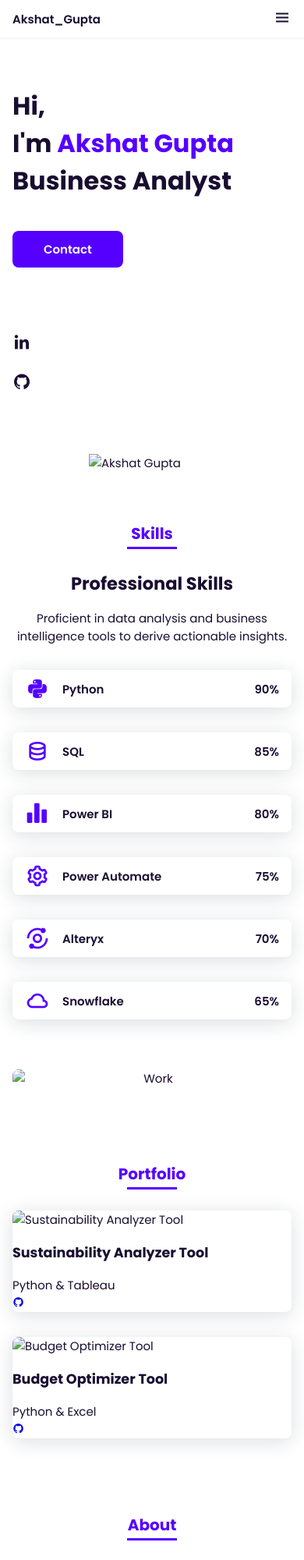
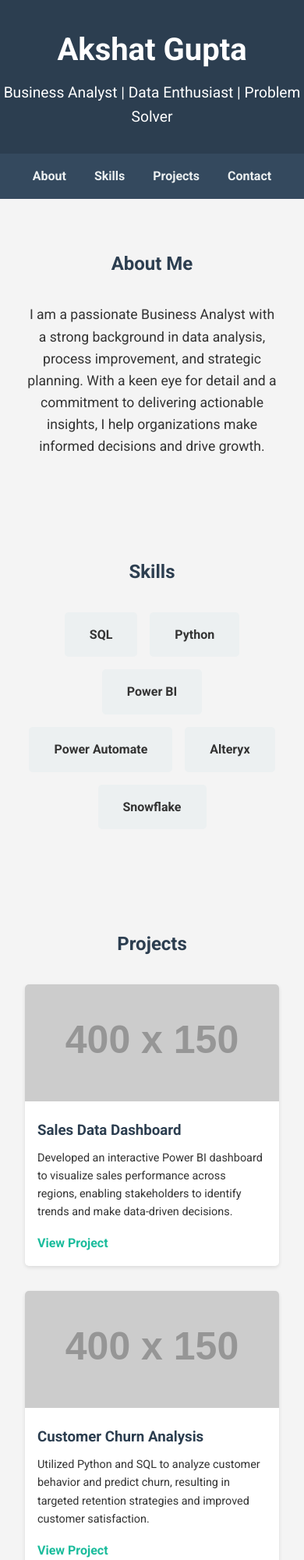
Before and after one commit to Analytics-AkshatGupta/AkshatGupta_Portfolio, a plain HTML site: page index.html in a window 390 px wide. Shown: the top 2000 px of the page at 78% size. Drawn offline with nearby package versions, Linux system fonts and the light colour scheme; placeholder pictures from the web are drawn by us.

Commit message:
index.html

```diff
--- a/index.html
+++ b/index.html
@@ -3,181 +3,236 @@
 <head>
     <meta charset="UTF-8">
     <meta name="viewport" content="width=device-width, initial-scale=1.0">
-    <title>Akshat Gupta - Business Analyst Portfolio</title>
-    <!-- Boxicons CDN Link -->
-    <link href='https://cdn.jsdelivr.net/npm/boxicons@2.0.5/css/boxicons.min.css' rel='stylesheet'>
-    <!-- Custom CSS -->
-    <link rel="stylesheet" href="styles.css">
+    <title>Business Analyst Portfolio</title>
+    <!-- Google Fonts -->
+    <link href="https://fonts.googleapis.com/css2?family=Roboto:wght@400;700&display=swap" rel="stylesheet">
+    <!-- Font Awesome for Icons -->
+    <link rel="stylesheet" href="https://cdnjs.cloudflare.com/ajax/libs/font-awesome/6.0.0/css/all.min.css">
+    <style>
+        /* Reset and Base Styles */
+        * {
+            margin: 0;
+            padding: 0;
+            box-sizing: border-box;
+        }
+        body {
+            font-family: 'Roboto', sans-serif;
+            background-color: #f4f4f4;
+            color: #333;
+            line-height: 1.6;
+        }
+        a {
+            color: #333;
+            text-decoration: none;
+        }
+        /* Header */
+        header {
+            background-color: #2c3e50;
+            color: #fff;
+            padding: 2rem 0;
+            text-align: center;
+        }
+        header h1 {
+            font-size: 2.5rem;
+            margin-bottom: 0.5rem;
+        }
+        header p {
+            font-size: 1.2rem;
+        }
+        /* Navigation */
+        nav {
+            background-color: #34495e;
+            padding: 1rem 0;
+            text-align: center;
+        }
+        nav a {
+            margin: 0 1rem;
+            color: #ecf0f1;
+            font-weight: bold;
+        }
+        nav a:hover {
+            color: #1abc9c;
+        }
+        /* Sections */
+        section {
+            padding: 4rem 2rem;
+            max-width: 1000px;
+            margin: auto;
+        }
+        section h2 {
+            text-align: center;
+            margin-bottom: 2rem;
+            color: #2c3e50;
+        }
+        /* About */
+        .about p {
+            max-width: 800px;
+            margin: auto;
+            text-align: center;
+            font-size: 1.1rem;
+        }
+        /* Skills */
+        .skills-list {
+            display: flex;
+            flex-wrap: wrap;
+            justify-content: center;
+            gap: 1rem;
+        }
+        .skill-item {
+            background-color: #ecf0f1;
+            padding: 1rem 2rem;
+            border-radius: 5px;
+            font-weight: bold;
+        }
+        /* Projects */
+        .projects {
+            display: grid;
+            grid-template-columns: repeat(auto-fit, minmax(250px, 1fr));
+            gap: 2rem;
+        }
+        .project-card {
+            background-color: #fff;
+            border-radius: 5px;
+            overflow: hidden;
+            box-shadow: 0 2px 5px rgba(0,0,0,0.1);
+        }
+        .project-card img {
+            width: 100%;
+            height: 150px;
+            object-fit: cover;
+        }
+        .project-card .project-content {
+            padding: 1rem;
+        }
+        .project-card h3 {
+            margin-bottom: 0.5rem;
+            color: #2c3e50;
+        }
+        .project-card p {
+            font-size: 0.9rem;
+            margin-bottom: 1rem;
+        }
+        .project-card a {
+            color: #1abc9c;
+            font-weight: bold;
+        }
+        /* Contact */
+        .contact-form {
+            max-width: 600px;
+            margin: auto;
+        }
+        .contact-form input,
+        .contact-form textarea {
+            width: 100%;
+            padding: 0.75rem;
+            margin-bottom: 1rem;
+            border: 1px solid #ccc;
+            border-radius: 5px;
+        }
+        .contact-form button {
+            background-color: #1abc9c;
+            color: #fff;
+            border: none;
+            padding: 0.75rem 2rem;
+            border-radius: 5px;
+            cursor: pointer;
+            font-size: 1rem;
+        }
+        .contact-form button:hover {
+            background-color: #16a085;
+        }
+        /* Footer */
+        footer {
+            background-color: #2c3e50;
+            color: #ecf0f1;
+            text-align: center;
+            padding: 2rem 0;
+        }
+        footer a {
+            color: #ecf0f1;
+            margin: 0 0.5rem;
+        }
+        footer a:hover {
+            color: #1abc9c;
+        }
+    </style>
 </head>
 <body>
-    <!-- Header -->
-    <header class="l-header">
-        <nav class="nav bd-grid">
-            <div>
-                <a href="#" class="nav__logo">Akshat_Gupta</a>
-            </div>
-            <div class="nav__menu" id="nav-menu">
-                <ul class="nav__list">
-                    <li class="nav__item"><a href="#home" class="nav__link active-link"><i class='bx bx-home'></i> Home</a></li>
-                    <li class="nav__item"><a href="#skills" class="nav__link"><i class='bx bx-code'></i> Skills</a></li>
-                    <li class="nav__item"><a href="#portfolio" class="nav__link"><i class='bx bx-briefcase'></i> Portfolio</a></li>
-                    <li class="nav__item"><a href="#about" class="nav__link"><i class='bx bx-user'></i> About</a></li>
-                    <li class="nav__item"><a href="#contact" class="nav__link"><i class='bx bx-envelope'></i> Contact</a></li>
-                </ul>
-            </div>
-            <div class="nav__toggle" id="nav-toggle">
-                <i class='bx bx-menu'></i>
-            </div>
-        </nav>
+
+    <header>
+        <h1>Akshat Gupta</h1>
+        <p>Business Analyst | Data Enthusiast | Problem Solver</p>
     </header>
 
-    <!-- Main Content -->
-    <main class="l-main">
-        <!-- Home Section -->
-        <section class="home bd-grid" id="home">
-            <div class="home__data">
-                <h1 class="home__title">Hi,<br>I'm <span class="home__title-color">Akshat Gupta</span><br>Business Analyst</h1>
-                <a href="#contact" class="button">Contact</a>
-            </div>
-            <div class="home__social">
-                <a href="https://www.linkedin.com/in/akshat-gupta-235b361b2" class="home__social-icon" target="_blank"><i class='bx bxl-linkedin'></i></a>
-                <a href="https://github.com/Analytics-AkshatGupta" class="home__social-icon" target="_blank"><i class='bx bxl-github'></i></a>
-            </div>
-            <div class="home__img">
-                <img src="portfolio.png" alt="Akshat Gupta">
+    <nav>
+        <a href="#about">About</a>
+        <a href="#skills">Skills</a>
+        <a href="#projects">Projects</a>
+        <a href="#contact">Contact</a>
+    </nav>
+
+    <section id="about" class="about">
+        <h2>About Me</h2>
+        <p>
+            I am a passionate Business Analyst with a strong background in data analysis, process improvement, and strategic planning. With a keen eye for detail and a commitment to delivering actionable insights, I help organizations make informed decisions and drive growth.
+        </p>
+    </section>
+
+    <section id="skills">
+        <h2>Skills</h2>
+        <div class="skills-list">
+            <div class="skill-item">SQL</div>
+            <div class="skill-item">Python</div>
+            <div class="skill-item">Power BI</div>
+            <div class="skill-item">Power Automate</div>
+            <div class="skill-item">Alteryx</div>
+            <div class="skill-item">Snowflake</div>
         </div>
     </section>
 
-        <!-- Skills Section -->
-        <section class="skills section" id="skills">
-            <h2 class="section-title">Skills</h2>
-            <div class="skills__container bd-grid">
-                <div>
-                    <h2 class="skills__subtitle">Professional Skills</h2>
-                    <p class="skills__text">Proficient in data analysis and business intelligence tools to derive actionable insights.</p>
-                    <div class="skills__data">
-                        <div class="skills__names">
-                            <i class='bx bxl-python skills__icon'></i>
-                            <span class="skills__name">Python</span>
-                        </div>
-                        <div class="skills__bar skills__python"></div>
-                        <div><span class="skills__percentage">90%</span></div>
-                    </div>
-                    <div class="skills__data">
-                        <div class="skills__names">
-                            <i class='bx bx-data skills__icon'></i>
-                            <span class="skills__name">SQL</span>
-                        </div>
-                        <div class="skills__bar skills__sql"></div>
-                        <div><span class="skills__percentage">85%</span></div>
-                    </div>
-                    <div class="skills__data">
-                        <div class="skills__names">
-                            <i class='bx bxs-bar-chart-alt-2 skills__icon'></i>
-                            <span class="skills__name">Power BI</span>
-                        </div>
-                        <div class="skills__bar skills__powerbi"></div>
-                        <div><span class="skills__percentage">80%</span></div>
-                    </div>
-                    <div class="skills__data">
-                        <div class="skills__names">
-                            <i class='bx bx-cog skills__icon'></i>
-                            <span class="skills__name">Power Automate</span>
-                        </div>
-                        <div class="skills__bar skills__powerautomate"></div>
-                        <div><span class="skills__percentage">75%</span></div>
-                    </div>
-                    <div class="skills__data">
-                        <div class="skills__names">
-                            <i class='bx bx-analyse skills__icon'></i>
-                            <span class="skills__name">Alteryx</span>
-                        </div>
-                        <div class="skills__bar skills__alteryx"></div>
-                        <div><span class="skills__percentage">70%</span></div>
-                    </div>
-                    <div class="skills__data">
-                        <div class="skills__names">
-                            <i class='bx bx-cloud skills__icon'></i>
-                            <span class="skills__name">Snowflake</span>
-                        </div>
-                        <div class="skills__bar skills__snowflake"></div>
-                        <div><span class="skills__percentage">65%</span></div>
-                    </div>
-                </div>
-                <div>
-                    <img src="work.jpg" alt="Work" class="skills__img">
-                </div>
-            </div>
-        </section>
-
-        <!-- Portfolio Section -->
-        <section class="work section" id="portfolio">
-            <h2 class="section-title">Portfolio</h2>
-            <div class="work__container bd-grid">
+    <section id="projects">
+        <h2>Projects</h2>
+        <div class="projects">
             <!-- Project 1 -->
-                <div class="work__img">
-                    <img src="project1.jpg" alt="Sustainability Analyzer Tool">
-                    <div class="work__overlay">
-                        <h3>Sustainability Analyzer Tool</h3>
-                        <p>Python & Tableau</p>
-                        <a href="#" class="work__link"><i class='bx bxl-github'></i></a>
+            <div class="project-card">
+                <img src="https://via.placeholder.com/400x150" alt="Project Image">
+                <div class="project-content">
+                    <h3>Sales Data Dashboard</h3>
+                    <p>Developed an interactive Power BI dashboard to visualize sales performance across regions, enabling stakeholders to identify trends and make data-driven decisions.</p>
+                    <a href="#">View Project</a>
                 </div>
             </div>
             <!-- Project 2 -->
-                <div class="work__img">
-                    <img src="project2.jpg" alt="Budget Optimizer Tool">
-                    <div class="work__overlay">
-                        <h3>Budget Optimizer Tool</h3>
-                        <p>Python & Excel</p>
-                        <a href="#" class="work__link"><i class='bx bxl-github'></i></a>
+            <div class="project-card">
+                <img src="https://via.placeholder.com/400x150" alt="Project Image">
+                <div class="project-content">
+                    <h3>Customer Churn Analysis</h3>
+                    <p>Utilized Python and SQL to analyze customer behavior and predict churn, resulting in targeted retention strategies and improved customer satisfaction.</p>
+                    <a href="#">View Project</a>
                 </div>
             </div>
             <!-- Add more projects as needed -->
         </div>
     </section>
 
-        <!-- About Section -->
-        <section class="about section" id="about">
-            <h2 class="section-title">About</h2>
-            <div class="about__container bd-grid">
-                <div class="about__img">
-                    <img src="about.jpg" alt="About Me">
-                </div>
-                <div>
-                    <h2 class="about__subtitle">I'm Akshat Gupta</h2>
-                    <p class="about__text">A passionate Business Analyst with expertise in data analysis, visualization, and automation. Dedicated to transforming data into actionable insights to drive business success.</p>
-                    <a href="#contact" class="button">Know More!</a>
-                </div>
+    <section id="contact">
+        <h2>Contact Me</h2>
+        <div class="contact-form">
+            <form action="mailto:your.email@example.com" method="post" enctype="text/plain">
+                <input type="text" name="name" placeholder="Your Name" required>
+                <input type="email" name="email" placeholder="Your Email" required>
+                <textarea name="message" rows="5" placeholder="Your Message" required></textarea>
+                <button type="submit">Send Message</button>
+            </form>
         </div>
     </section>
 
-        <!-- Contact Section -->
-        <section class="contact section" id="contact">
-            <h2 class="section-title">Contact</h2>
-            <div class="contact__container bd-grid">
-                <form action="#" class="contact__form">
-                    <input type="text" placeholder="Name" class="contact__input">
-                    <input type="email" placeholder="Email" class="contact__input">
-                    <textarea placeholder="Message" class="contact__input"></textarea>
-                    <input type="submit" value="Submit" class="contact__button button">
-                </form>
-            </div>
-        </section>
-    </main>
-
-    <!-- Footer -->
-    <footer class="footer">
-        <p class="footer__title">Akshat Gupta</p>
-        <div class="footer__social">
-            <a href="https://www.linkedin.com/in/akshat-gupta-235b361b2" class="footer__icon" target="_blank"><i class='bx bxl-linkedin'></i></a>
-            <a href="https://github.com/Analytics-AkshatGupta" class="footer__icon" target="_blank"><i class='bx bxl-github'></i></a>
-        </div>
-        <p class="footer__copy">&#169; 2025 Akshat Gupta. All rights reserved.</p>
+    <footer>
+        <p>Connect with me:</p>
+        <a href="https://www.linkedin.com/in/akshat-gupta-235b361b2" target="_blank"><i class="fab fa-linkedin"></i></a>
+        <a href="https://github.com/Analytics-AkshatGupta" target="_blank"><i class="fab fa-github"></i></a>
+        <p>&copy; 2025 Akshat Gupta. All rights reserved.</p>
     </footer>
 
-    <!-- Scroll Reveal -->
-    <script src="https://unpkg.com/scrollreveal"></script>
-    <!-- Main JS -->
-    <script src="main.js"></script>
 </body>
 </html>
```
Lines whose indentation alone changed are shown as unchanged.
